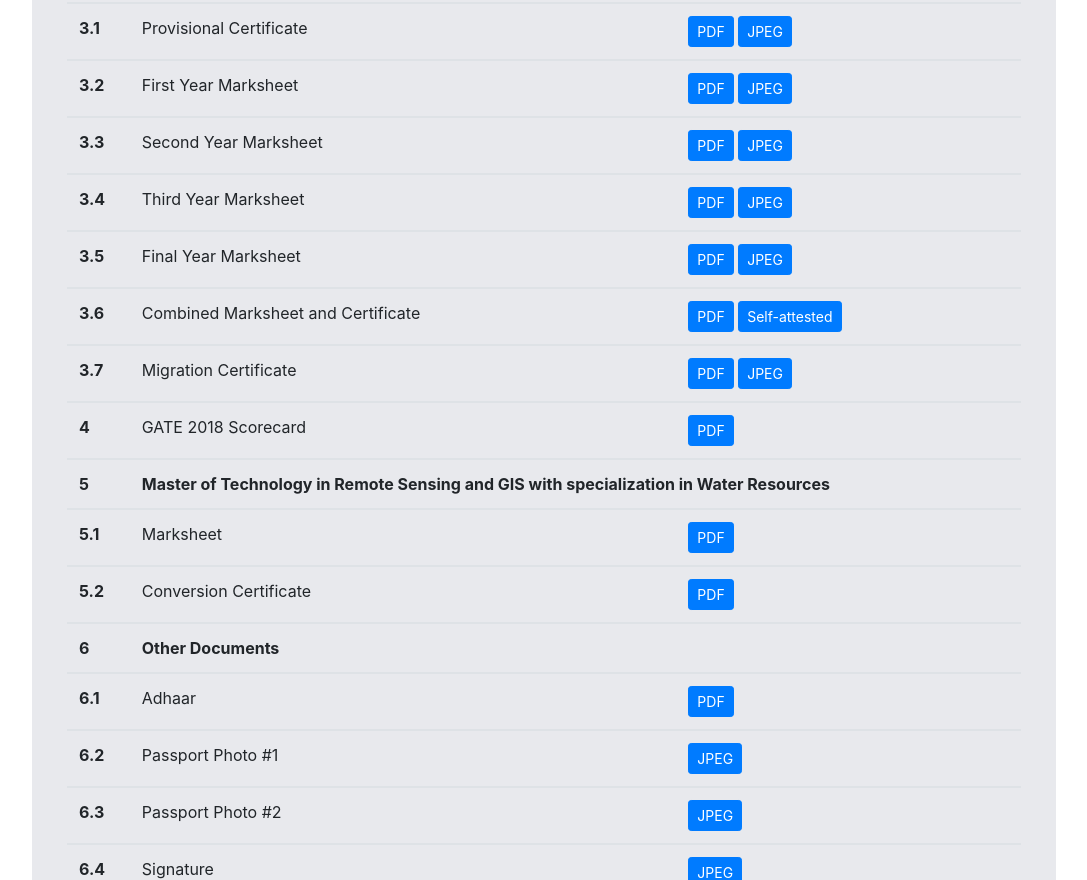
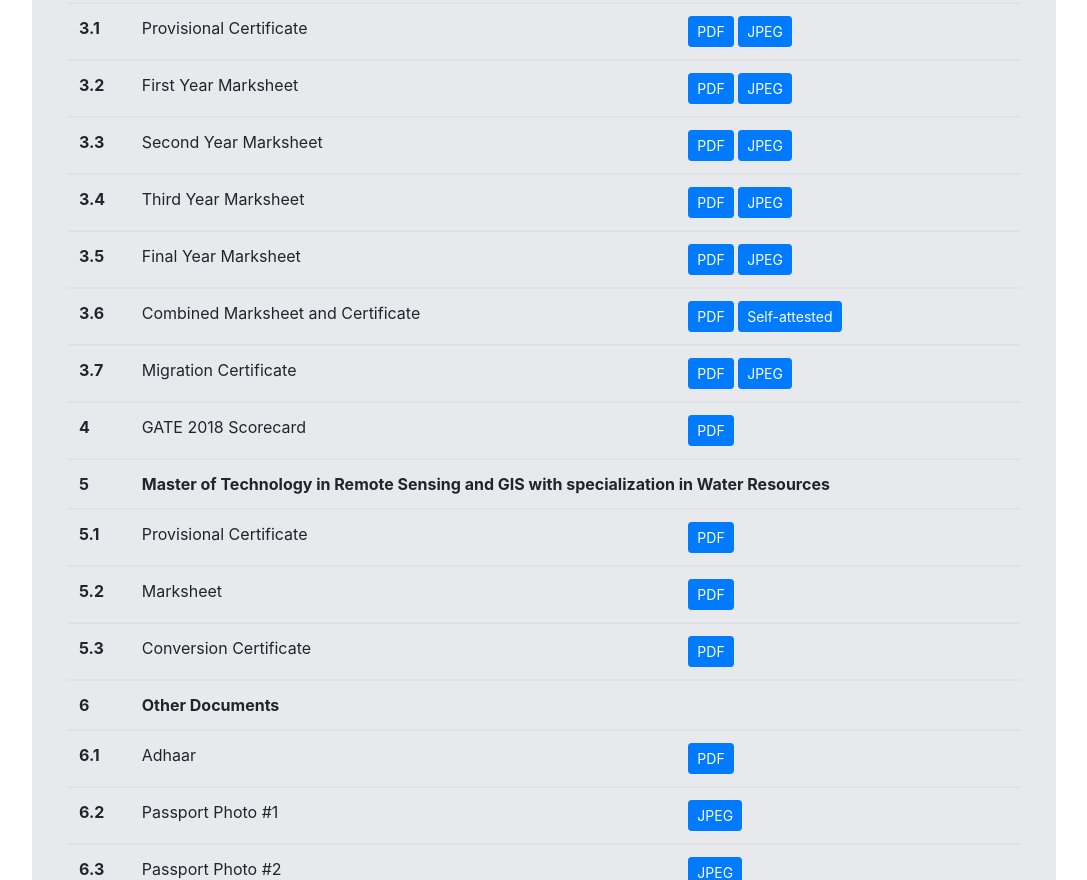
Before and after one commit to manaruchi/manaruchi.github.io, a plain HTML site: page docs/docs.html in a window 1280 px wide. Shown: the part 351-1231 px from the top of the page, without its empty margins (96-1183 px from the left). Drawn offline with nearby package versions, Linux system fonts and the light colour scheme.

Commit message:
Update docs.html

```diff
--- a/docs/docs.html
+++ b/docs/docs.html
@@ -115,13 +115,20 @@
           <tbody>
             <tr>
               <th scope="row">5.1</th>
+              <td>Provisional Certificate</td>
+              <td><a type="button" href = 'provisional_mtech.pdf' class="btn btn-primary btn-sm" target="_blank">PDF</a></td>
+            </tr>
+          </tbody>
+          <tbody>
+            <tr>
+              <th scope="row">5.2</th>
               <td>Marksheet</td>
               <td><a type="button" href = 'mtech.pdf' class="btn btn-primary btn-sm" target="_blank">PDF</a></td>
             </tr>
           </tbody>
           <tbody>
             <tr>
-              <th scope="row">5.2</th>
+              <th scope="row">5.3</th>
               <td>Conversion Certificate</td>
               <td><a type="button" href = 'mtech_conv.pdf' class="btn btn-primary btn-sm" target="_blank">PDF</a></td>
             </tr>
```
